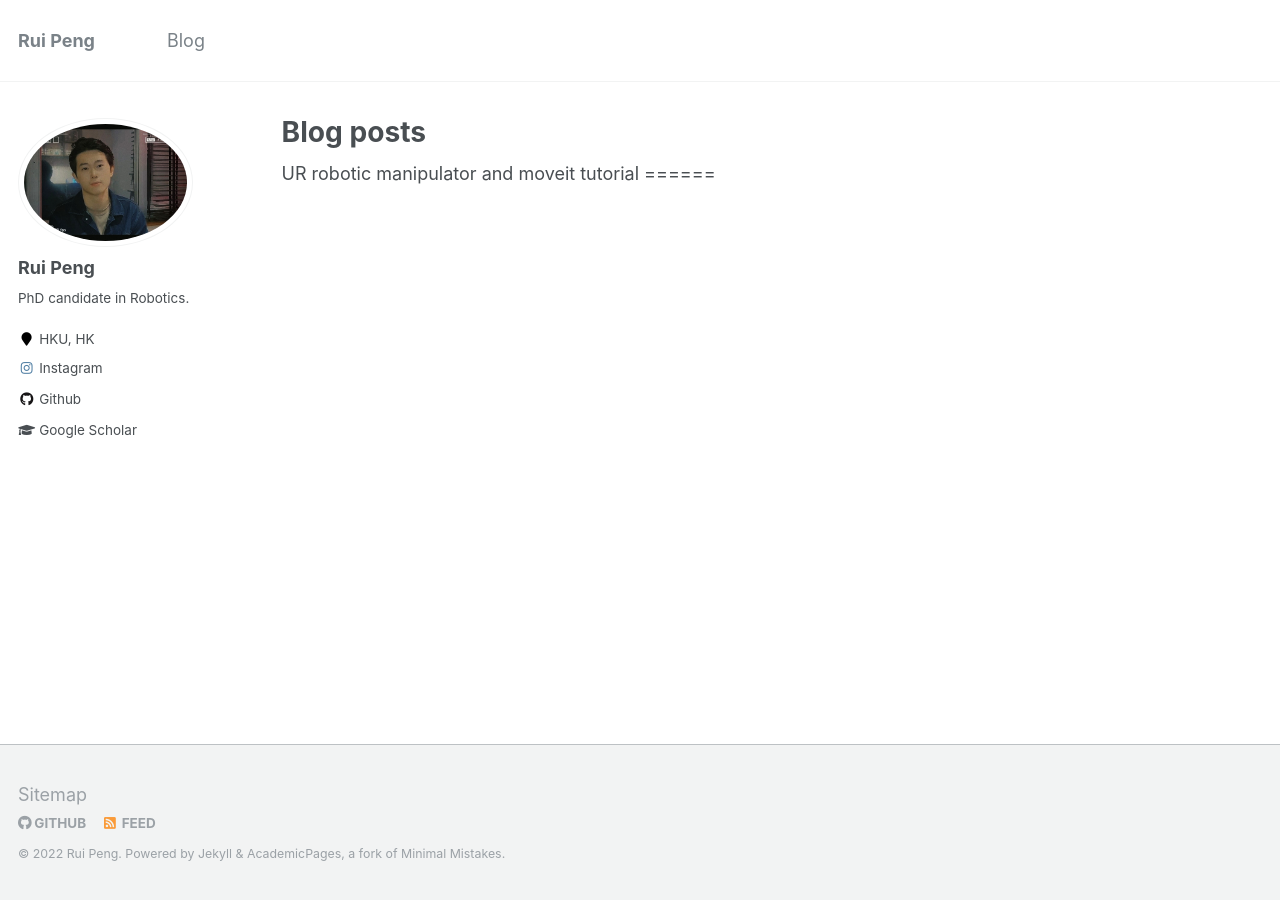
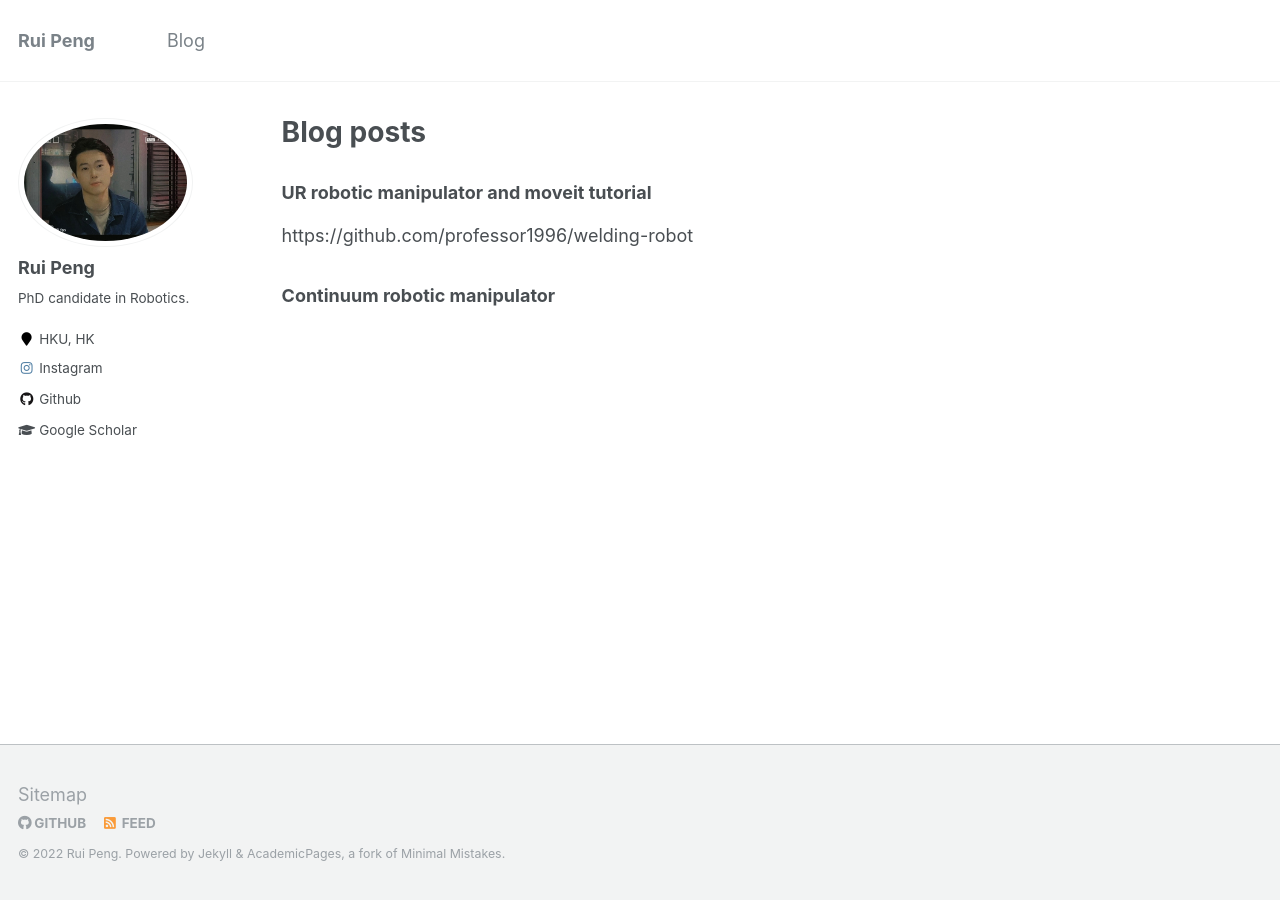
Before and after one commit to professor1996/professor1996.github.io, a Jekyll site: the page built from _pages/year-archive.md, in a window 1280 px wide. Built offline with Jekyll 4.4.1, drawn with Linux system fonts in a browser that asks for light colours.

Commit message:
Update and rename year-archive.html to year-archive.md

```diff
--- a/_pages/year-archive.html
+++ b/_pages/year-archive.md
@@ -7,8 +7,13 @@ redirect_from:
   - /wordpress/blog-posts/
 ---
 
-UR robotic manipulator and moveit tutorial
-======
+### UR robotic manipulator and moveit tutorial
+
+https://github.com/professor1996/welding-robot
+
+### Continuum robotic manipulator
+
+
 
 
 
```
